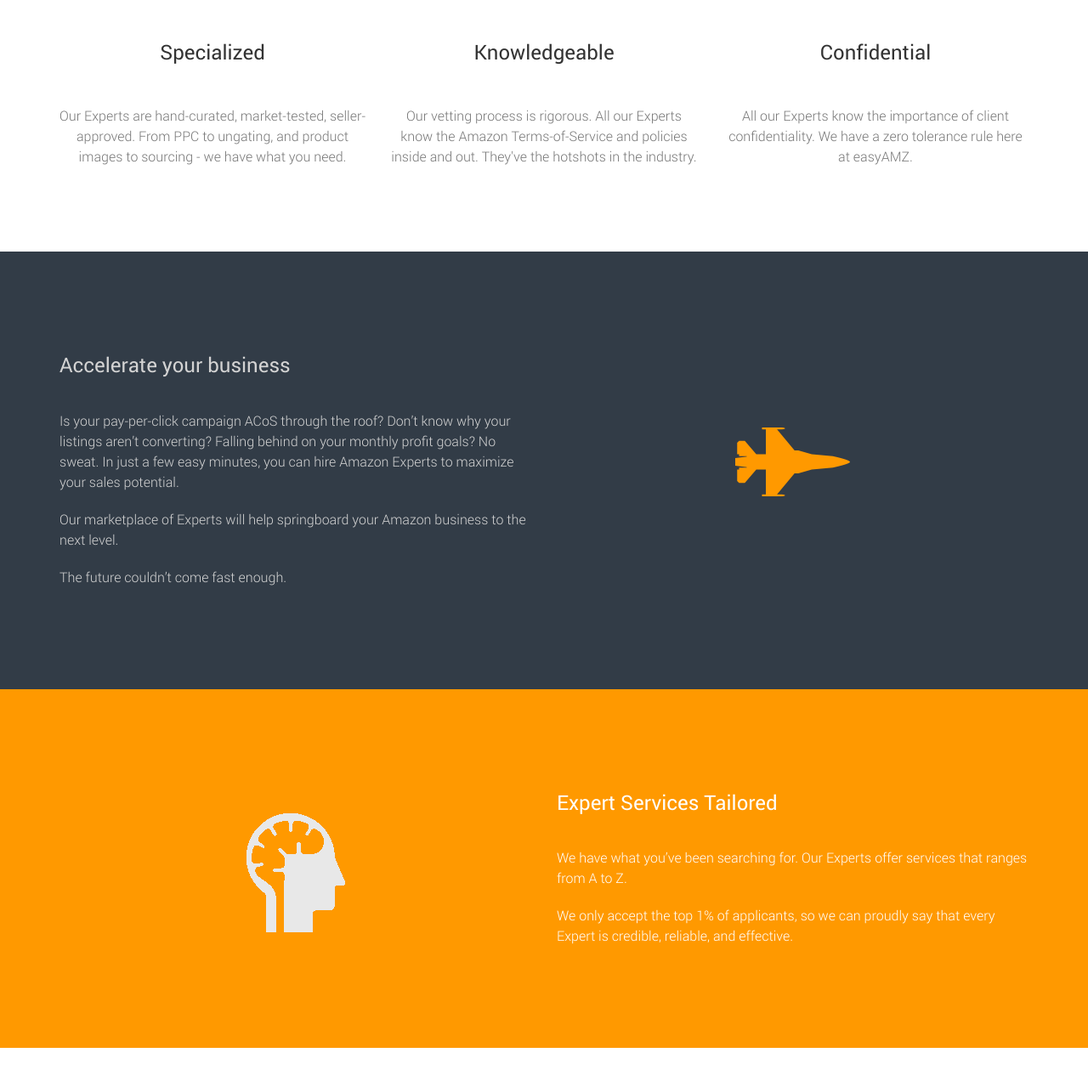
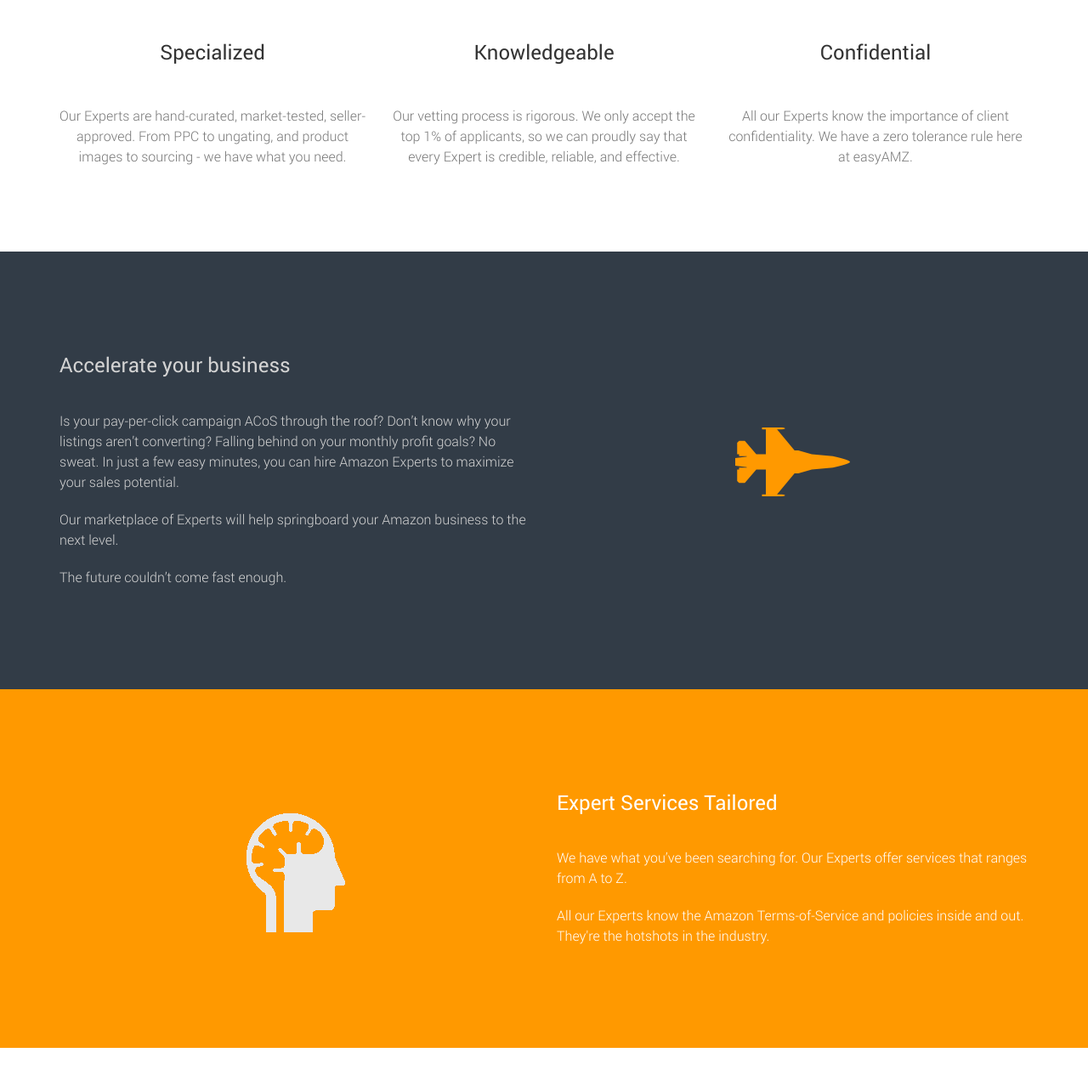
Before and after one commit to btong21/easyAMZ, a website: page index.html in a window 1280 px wide. Shown: the part 978-2250 px from the top of the page at 85% size. Drawn offline with nearby package versions, Linux system fonts and the light colour scheme.

Commit message:
aug28
rearranged expert information

```diff
--- a/index.html
+++ b/index.html
@@ -178,7 +178,7 @@ setTimeout(ldinsp, 500); document.readyState != "complete" ? (window.attachEvent
                     <div class="service-box">
                         <i class="fa fa-4x fa-diamond text-primary sr-icons"></i>
                         <h3 class="fontregular values">Knowledgeable</h3>
-                        <p class="text-muted fontlight">Our vetting process is rigorous. All our Experts know the Amazon Terms-of-Service and policies inside and out. They've the hotshots in the industry.</p>
+                        <p class="text-muted fontlight">Our vetting process is rigorous. We only accept the top 1% of applicants, so we can proudly say that every Expert is credible, reliable, and effective.</p>
                     </div>
                 </div>
                 <div class="col-lg-4 col-md-6 text-center">
@@ -229,7 +229,7 @@ setTimeout(ldinsp, 500); document.readyState != "complete" ? (window.attachEvent
                 <h3 class="fontregular sectionheader">Expert Services Tailored</h3>
                 <p class="fontlight">We have what you’ve been searching for. Our Experts offer services that ranges from A to Z.</p>
 
-                <p class="fontlight">We only accept the top 1% of applicants, so we can proudly say that every Expert is credible, reliable, and effective. </p>
+                <p class="fontlight">All our Experts know the Amazon Terms-of-Service and policies inside and out. They're the hotshots in the industry. </p>
             </div>
             </div>
         </div>
```
